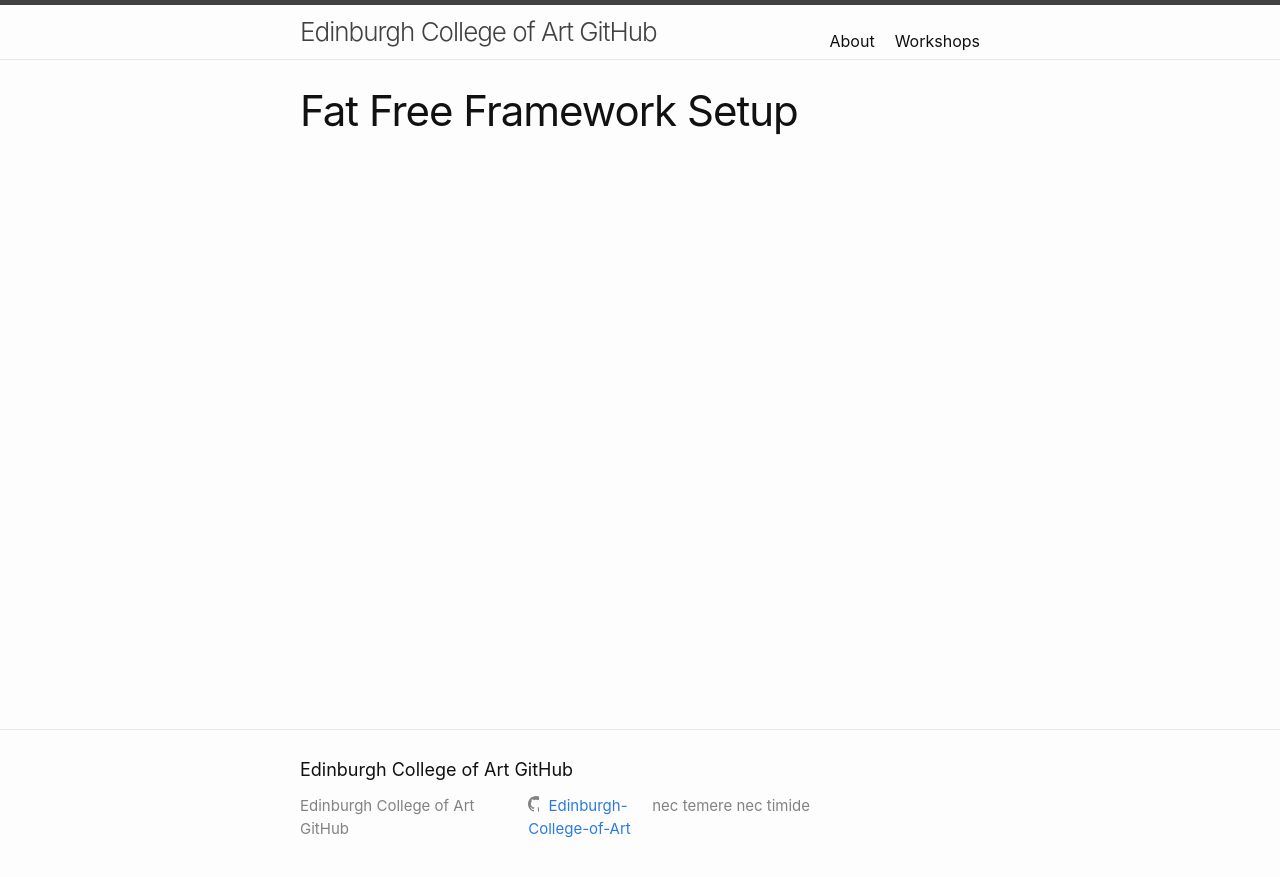
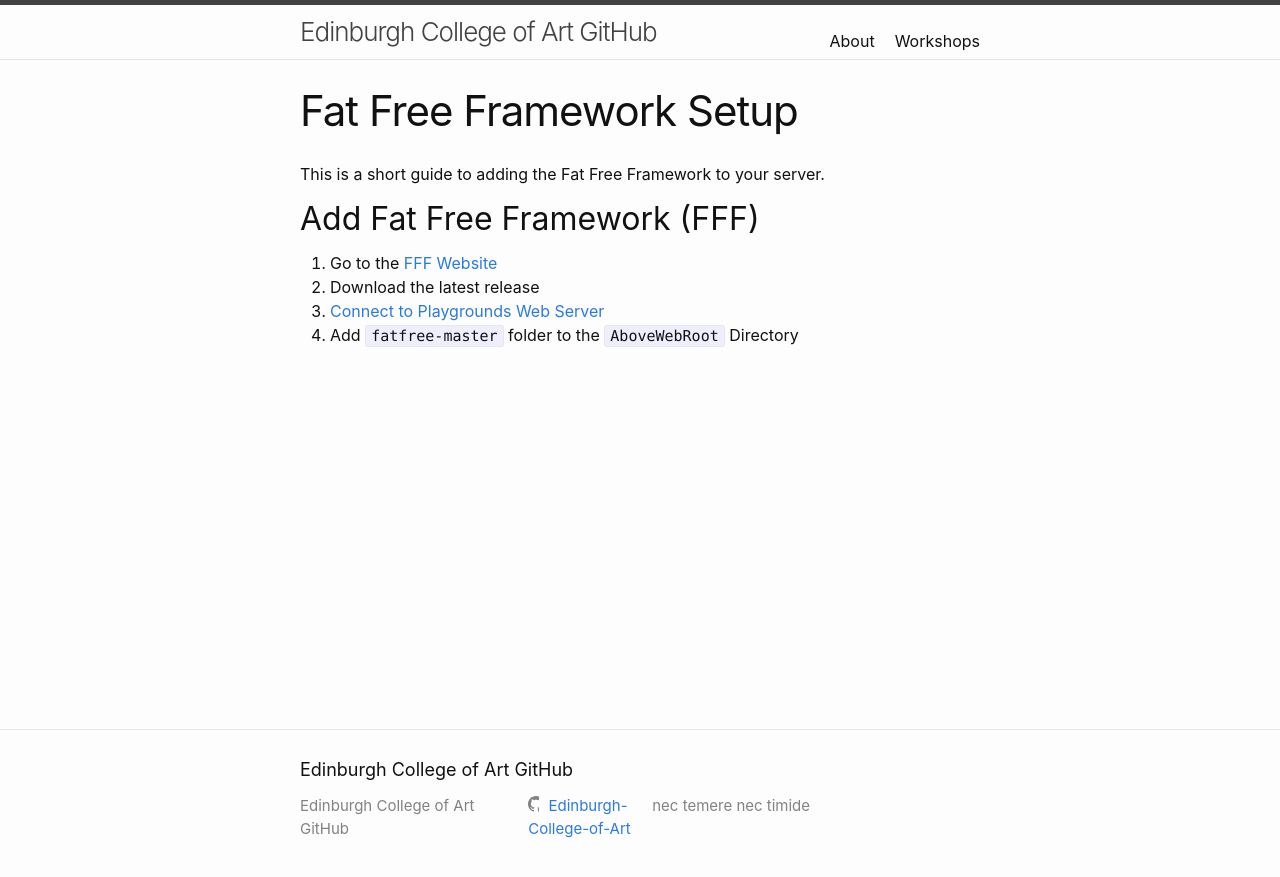
Before and after one commit to Edinburgh-College-of-Art/Ediburgh-College-of-Art.github.io, a Jekyll site: the page built from _courses/dwd/fat-free-framework-setup.md, in a window 1280 px wide. Shown: the top 877 px of the page. Built offline with Jekyll 4.4.1, drawn with Linux system fonts in a browser that asks for light colours; nearby versions of some CDN libraries.

```diff
--- a/_courses/dwd/fat-free-framework-setup.md
+++ b/_courses/dwd/fat-free-framework-setup.md
@@ -3,4 +3,14 @@ layout: page
 title: Fat Free Framework Setup
 course: Dynamic Web Design
 repo_url: dynamic-web-design
+order: 1
 ---
+
+This is a short guide to adding the Fat Free Framework to your server.
+
+## Add Fat Free Framework (FFF)
+
+1. Go to the [FFF Website](https://fatfreeframework.com/3.6/home)
+2. Download the latest release
+3. [Connect to Playgrounds Web Server](https://www.wiki.ed.ac.uk/display/ECAIT/Connecting+to+the+playground+server+using+SFTP)
+4. Add `fatfree-master` folder to the `AboveWebRoot` Directory
```
Also changed, not shown: _courses/dwd/local-php.md (+1 -0 lines), _courses/dwd/local-server.md (+1 -0 lines), _courses/dwd/sftp-setup-playground.md (+1 -0 lines).
